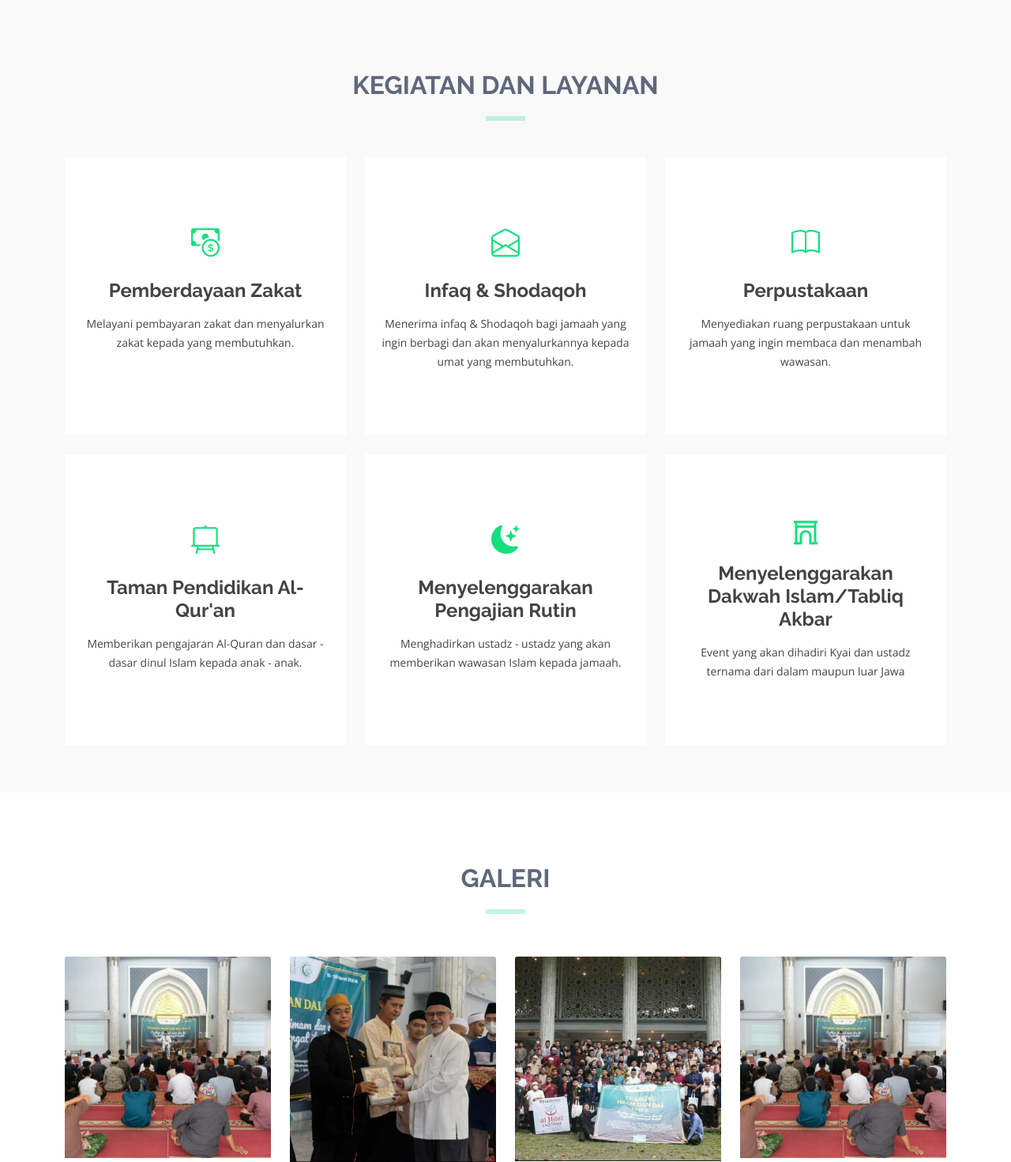
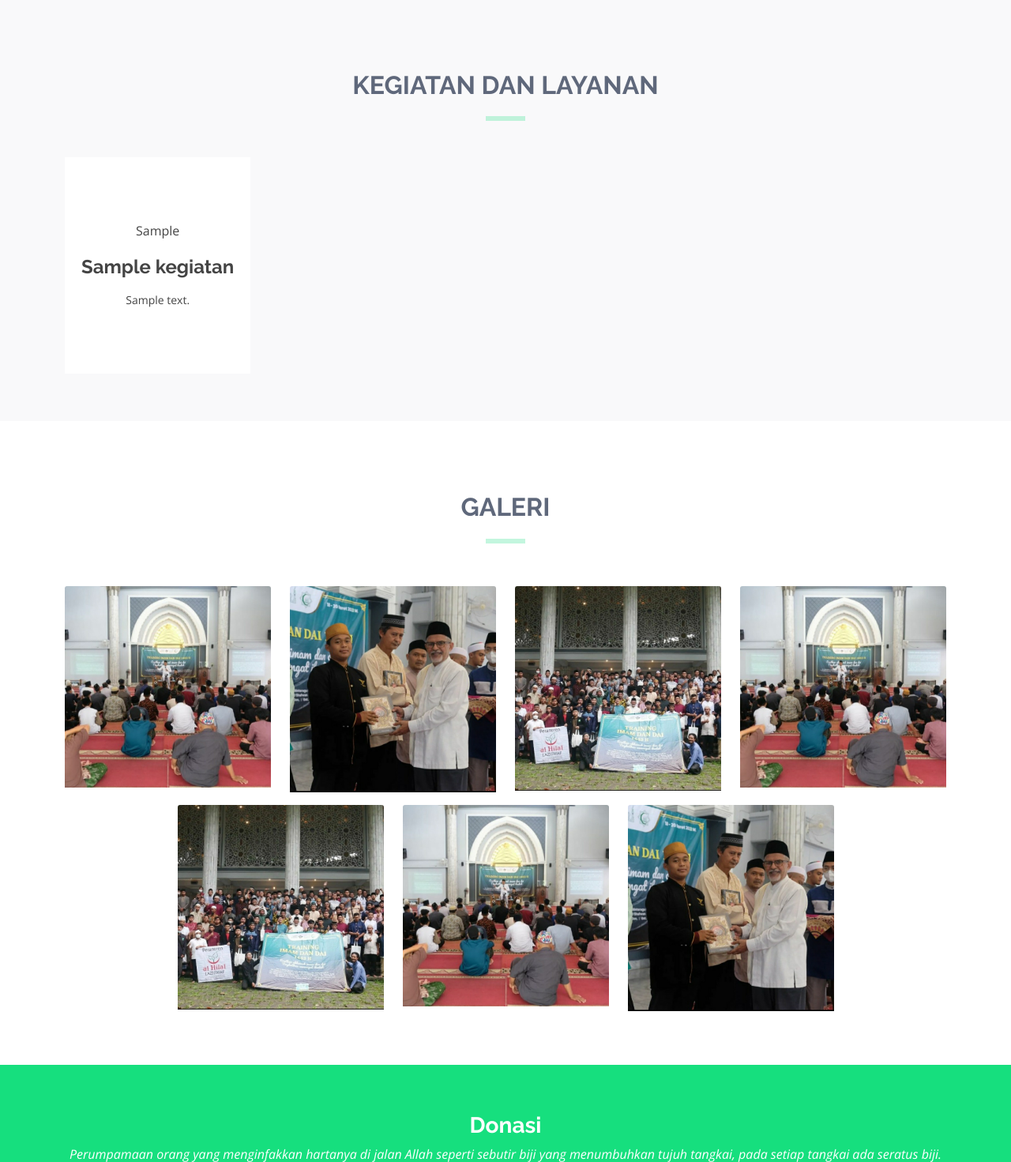
Before and after one commit to rendiputra/mafaza-company-profile, a PHP site: page / in a window 1280 px wide. Shown: the part 1147-2618 px from the top of the page at 79% size. Run offline with PHP 8.4, Linux system fonts and the light colour scheme; tables that the repository leaves empty or names only in its code hold one stand-in row (values such as "Sample post").

Commit message:
update: kegiatan dan layanan menjadi dinamis

```diff
--- a/index.php
+++ b/index.php
@@ -1,10 +1,16 @@
 <?php
-// Create database connection using config file
-include_once("config.php");
+  // Create database connection using config file
+  include_once("config.php");
 
-if ($result = $mysqli -> query("SELECT * FROM t_desc_profile ORDER BY id_desc_profile DESC LIMIT 1")){
+  // query desc profile
+  if (!$result_desc_profile = $mysqli->query("SELECT * FROM t_desc_profile ORDER BY id_desc_profile DESC LIMIT 1")){
 
-}
+  }
+
+  // query desc profile
+  if (!$result_kegiatan = $mysqli->query("SELECT * FROM t_kegiatan ORDER BY id_kegiatan ASC")){
+
+  }
 ?>
 
 <!DOCTYPE html>
@@ -93,10 +99,11 @@ if ($result = $mysqli -> query("SELECT * FROM t_desc_profile ORDER BY id_desc_pr
           </div>
           <div class="col-lg-6 pt-4 pt-lg-0 content">
             <?php
-            while($user_data = mysqli_fetch_array($result)) {
+            // fetch data
+              while($user_data = mysqli_fetch_array($result_desc_profile)) {
                 echo "<h3>".$user_data['title']."</h3>";
                 echo $user_data['description'];
-            }
+              }
             ?>
           </div>
         </div>
@@ -116,54 +123,20 @@ if ($result = $mysqli -> query("SELECT * FROM t_desc_profile ORDER BY id_desc_pr
         </div>
 
         <div class="row">
-          <div class="col-lg-4 col-md-6 d-flex align-items-stretch">
-            <div class="icon-box">
-              <div class="icon"><i class="bi bi-cash-coin"></i></div>
-              <h4>Pemberdayaan Zakat</h4>
-              <p>Melayani pembayaran zakat dan menyalurkan zakat kepada yang membutuhkan.</p>
-            </div>
-          </div>
 
-          <div class="col-lg-4 col-md-6 d-flex align-items-stretch mt-4 mt-md-0">
-            <div class="icon-box">
-              <div class="icon"><i class="bi bi-envelope-open"></i></div>
-              <h4>Infaq & Shodaqoh </h4>
-              <p>Menerima infaq & Shodaqoh bagi jamaah yang ingin berbagi dan akan menyalurkannya kepada umat yang
-                membutuhkan.</p>
-            </div>
-          </div>
+          <?php
+          // fetch data
+            while($kegiatan_data = mysqli_fetch_array($result_kegiatan)) {
 
-          <div class="col-lg-4 col-md-6 d-flex align-items-stretch mt-4 mt-lg-0">
-            <div class="icon-box">
-              <div class="icon"><i class="bi bi-book"></i></div>
-              <h4>Perpustakaan</h4>
-              <p>Menyediakan ruang perpustakaan untuk jamaah yang ingin membaca dan menambah wawasan.</p>
-            </div>
-          </div>
-
-          <div class="col-lg-4 col-md-6 d-flex align-items-stretch mt-4">
-            <div class="icon-box">
-              <div class="icon"><i class="bi bi-easel2"></i></div>
-              <h4>Taman Pendidikan Al-Qur'an</h4>
-              <p>Memberikan pengajaran Al-Quran dan dasar - dasar dinul Islam kepada anak - anak.</p>
-            </div>
-          </div>
-
-          <div class="col-lg-4 col-md-6 d-flex align-items-stretch mt-4">
-            <div class="icon-box">
-              <div class="icon"><i class="bi bi-moon-stars-fill"></i></div>
-              <h4>Menyelenggarakan Pengajian Rutin</h4>
-              <p>Menghadirkan ustadz - ustadz yang akan memberikan wawasan Islam kepada jamaah.</p>
-            </div>
-          </div>
-
-          <div class="col-lg-4 col-md-6 d-flex align-items-stretch mt-4">
-            <div class="icon-box">
-              <div class="icon"><i class="bx bx-arch"></i></div>
-              <h4>Menyelenggarakan Dakwah Islam/Tabliq Akbar</a></h4>
-              <p>Event yang akan dihadiri Kyai dan ustadz ternama dari dalam maupun luar Jawa</p>
-            </div>
-          </div>
+              echo '<div class="col-lg-4 col-md-6 d-flex align-items-stretch">';
+              echo '<div class="icon-box">';
+              echo '  <div class="icon">' . $kegiatan_data['badge'] . '</div>';
+              echo '   <h4>'. $kegiatan_data['title'] .'</h4>';
+              echo '    <p>'. $kegiatan_data['description'] . '</p>';
+              echo '  </div>';
+              echo '</div>';
+            }
+          ?>
 
         </div>
 
```
